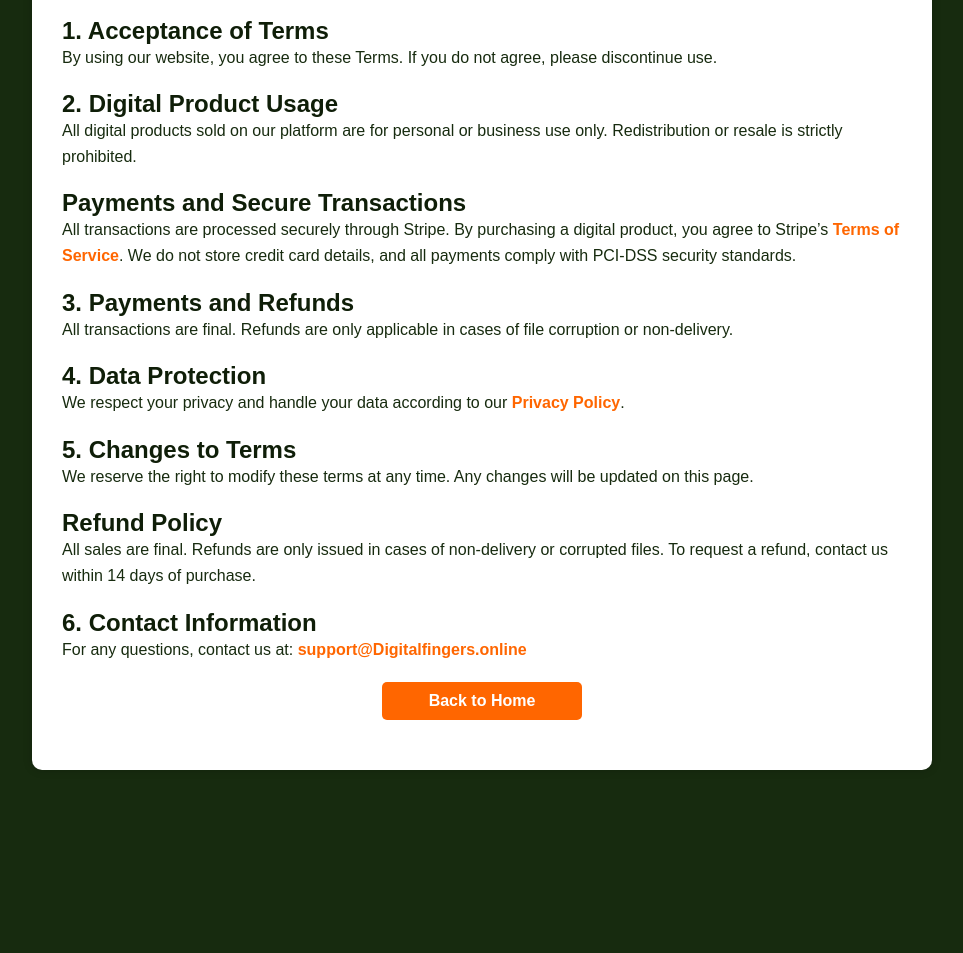
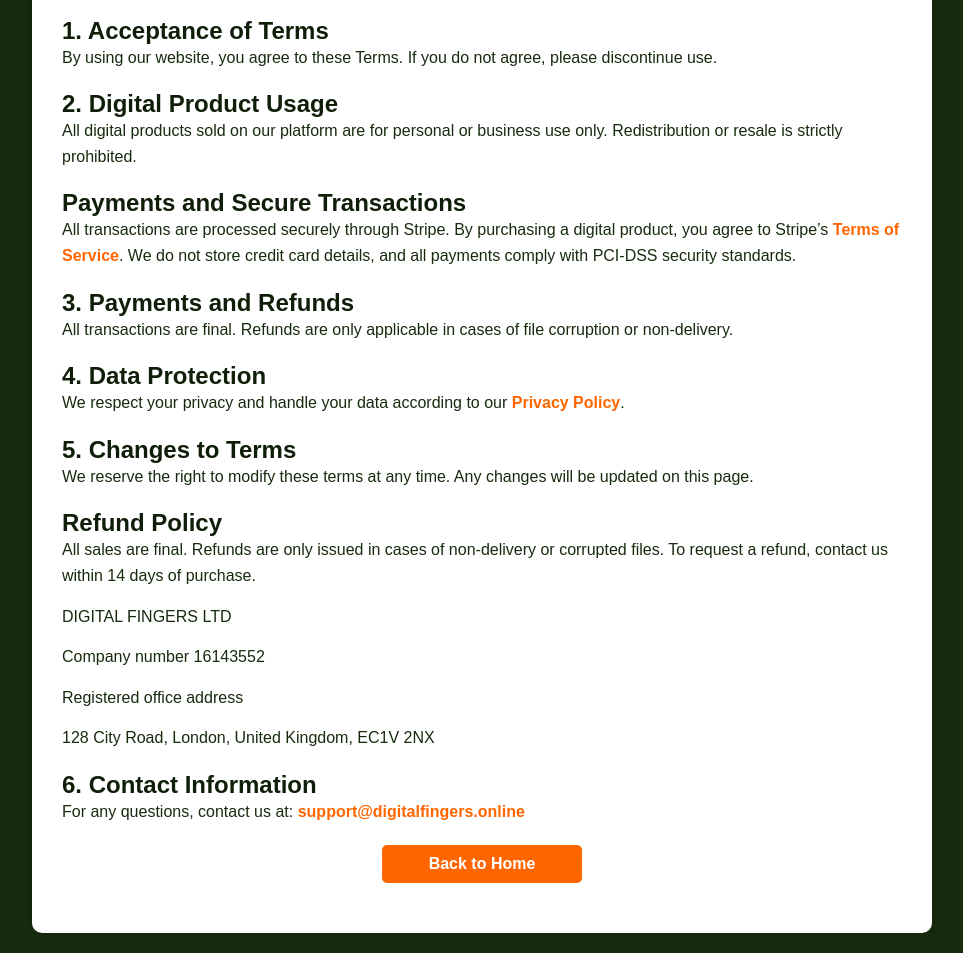
Before and after one commit to nextterminal/digitalfingers.online, a plain HTML site: page terms.html in a window 1280 px wide. Shown: the part 136-1089 px from the top of the page, without its empty margins (158-1121 px from the left). Before the commit the page ends 926 px from the top, so only its background shows below. Drawn offline with Linux system fonts and the light colour scheme.

Commit message:
Update terms.html

```diff
--- a/terms.html
+++ b/terms.html
@@ -101,13 +101,13 @@
 
         <h2>Refund Policy</h2>
         <p>All sales are final. Refunds are only issued in cases of non-delivery or corrupted files. To request a refund, contact us within 14 days of purchase.</p>
-        <pDIGITAL FINGERS LTD</p>
-        <Company number 16143552</p>
-        <Registered office address
-128 City Road, London, United Kingdom, EC1V 2NX</p>
+        <p>DIGITAL FINGERS LTD</p>
+        <p>Company number 16143552</p>
+        <p>Registered office address</p>
+        <p>128 City Road, London, United Kingdom, EC1V 2NX</p>
 
         <h2>6. Contact Information</h2>
-        <p>For any questions, contact us at: <a href="mailto:support@Digitalfingers.online">support@Digitalfingers.online</a></p>
+        <p>For any questions, contact us at: <a href="mailto:support@Digitalfingers.online">support@digitalfingers.online</a></p>
 
         <a href="index.html" class="back-btn">Back to Home</a>
     </div>
```
